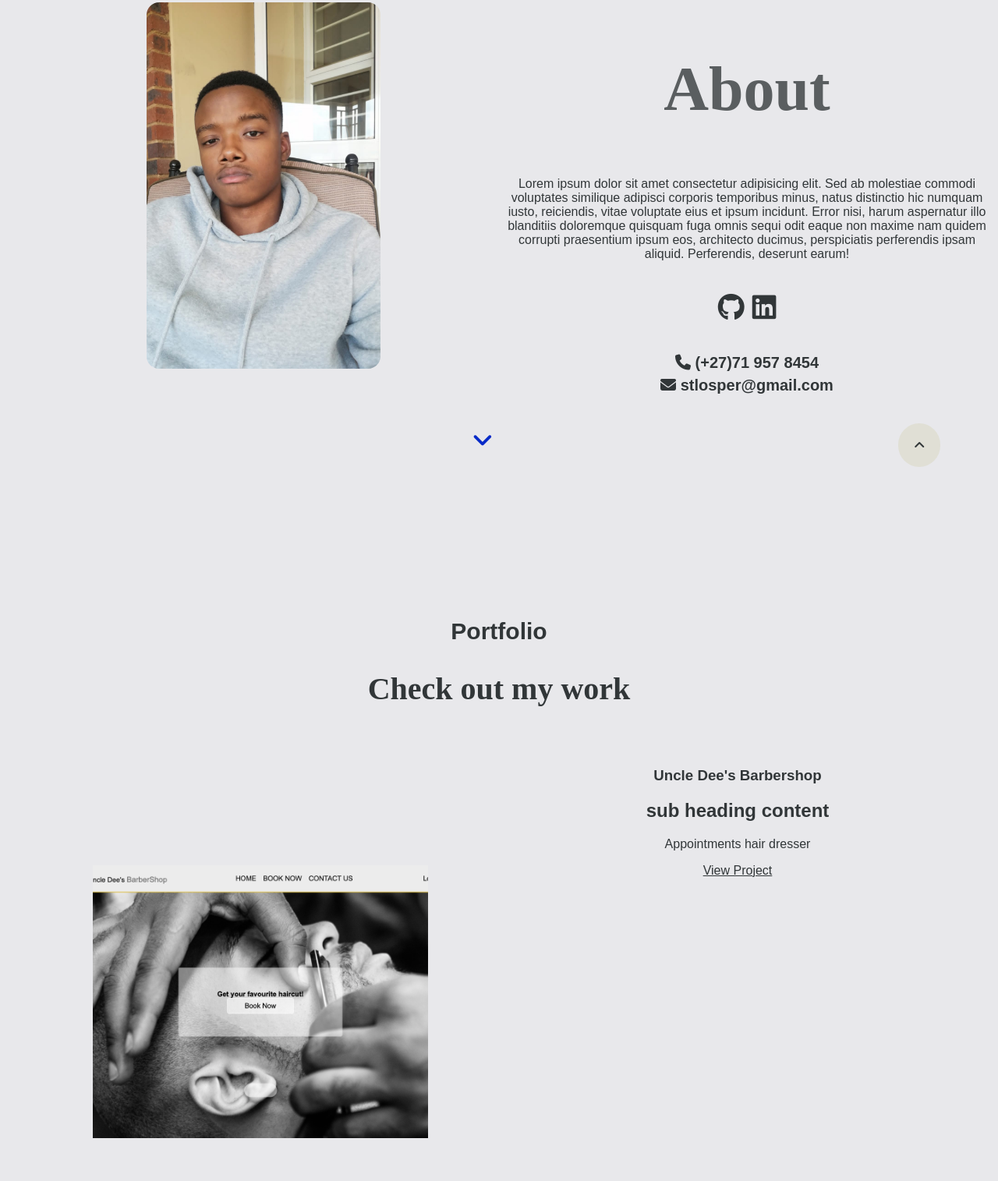
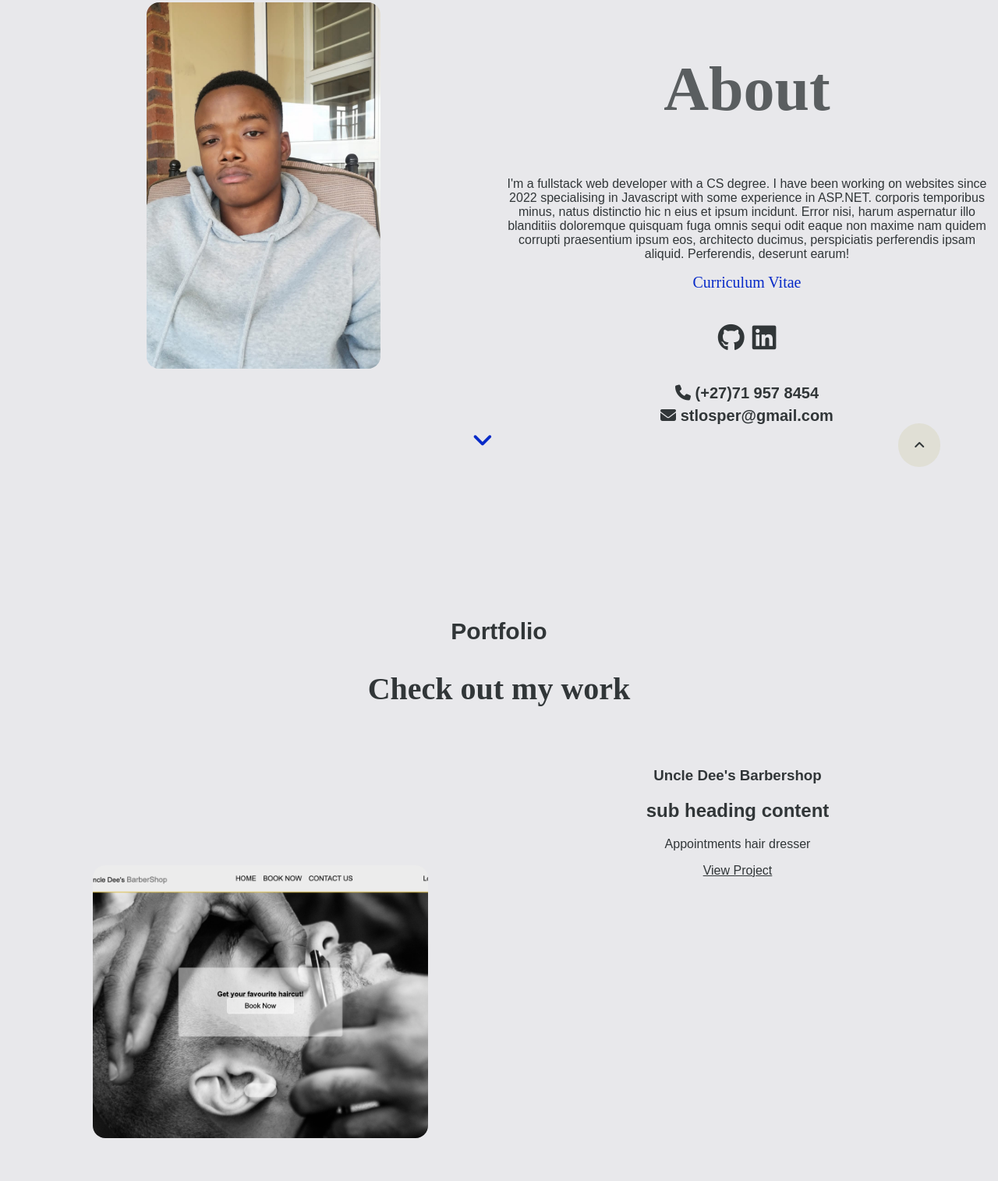
Before and after one commit to sumo-king/whywebsite.github.io, a website: page index.html in a window 1280 px wide. Shown: the part 925-2440 px from the top of the page at 78% size. Drawn offline with Linux system fonts and the light colour scheme; a web font is replaced by a local one.

Commit message:
Add files via upload

```diff
--- a/index.html
+++ b/index.html
@@ -15,8 +15,8 @@
             <h1><a href="#" id="header-link" class="heading">SHELTON LOSPER</a></h1>
         </div>
         <ul class="header-list">
+            <li class="menu-item" ><a href="#about-me">About Me</a></li>
             <li class="menu-item" ><a href="#portfolio-section">Portfolio</a></li>
-            <li class="menu-item" ><a href="#about-me">About Me</a></li>
             <li class="menu-item" ><a href="#">Resume</a></li>
             <li class="menu-item" ><a href="#contact-me">Contact</a></li>
         </ul>
@@ -34,12 +34,13 @@
             </div>
             <div class="about-text">
                 <h1>About</h1>
-                <p style="background-color: transparent; ">Lorem ipsum dolor sit amet consectetur adipisicing elit. Sed ab molestiae commodi
-                    voluptates similique adipisci corporis temporibus minus, natus distinctio hic numquam iusto, reiciendis, vitae voluptate
+                <p style="background-color: transparent; ">I'm a fullstack web developer with a CS degree. I have been working
+                    on websites since 2022 specialising in Javascript with some experience in ASP.NET. corporis temporibus minus, natus distinctio hic n
                     eius et ipsum incidunt. Error nisi, harum aspernatur illo blanditiis doloremque quisquam fuga omnis sequi odit eaque non
                     maxime nam quidem corrupti praesentium ipsum eos, architecto ducimus, perspiciatis perferendis ipsam aliquid. Perferendis,
                     deserunt earum!
                 </p>
+                <a class="CV" href="#">Curriculum Vitae </a>
                 <div class="my-links">
                     <a class="github" href="https://github.com/sumo-king"><i class="fab fa-github"></i></a>
                     <a class="linked" href="https://www.linkedin.com/in/shelton-losper-a3a7ab130/"><i class="fab fa-linkedin" style="background-color: transparent;"></i></a>
--- a/index.js
+++ b/index.js
@@ -7,7 +7,7 @@ $(document).ready(function() {
 
             project += `<div class="portfolio" id="portfolio">`+
                 `<div class="portfolio-image">` +
-                    `<img width=430px height=350px style="object-fit: cover" src=${value.image}>`+
+                    `<img width=430px height=350px style="object-fit: cover; border-radius:1rem;" src=${value.image}>`+
                 `</div>`+
                 `<div class="portfolio-details">`+
                     `<h3>${value.name}</h3>`+
--- a/styles.css
+++ b/styles.css
@@ -62,6 +62,7 @@
     justify-content: center;
     gap: 15px;
     padding: 15px;
+    z-index: 3;
 }
 
 .logo{
@@ -132,6 +133,20 @@
     height: 100vh;
     width: 100vw;
     text-align: center;
+}
+
+.CV, .fa-download{
+    font-family: Ubuntu-Bold;
+    font-size: 20px;
+    text-decoration: none;
+    color: #072AC8;
+    transition: color 0.3s ease;
+}
+.CV:hover{
+    color:#F9564F;
+}
+.cv-translate{
+    height: 40px;
 }
 
 .about-section .inner-about{
```
